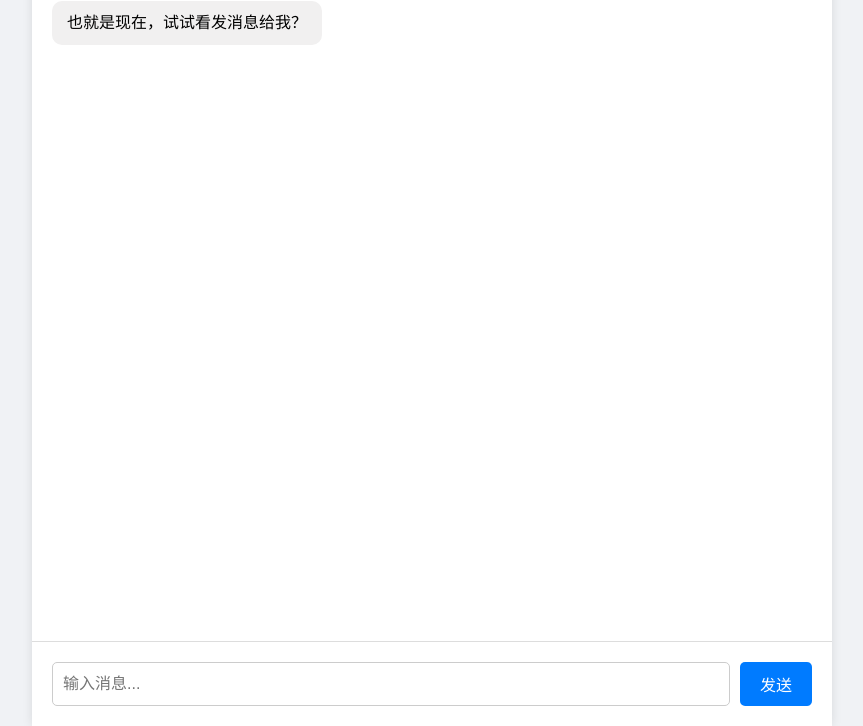
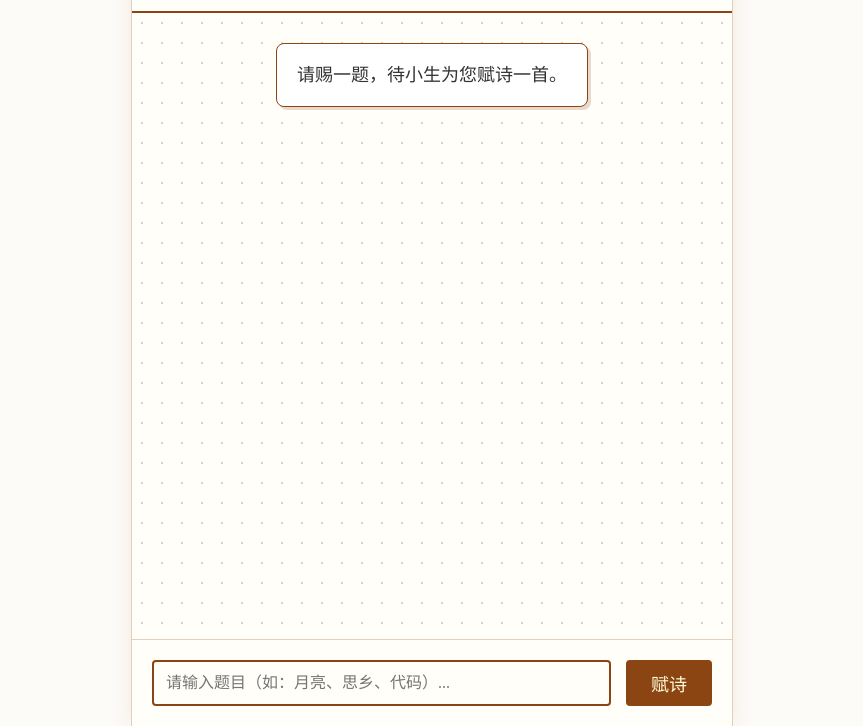
Before and after one commit to zypppei/deepseek-chat, a website: page public/index.html in a window 1280 px wide. Shown: the part 74-800 px from the top of the page, without its empty margins (208-1071 px from the left). Drawn offline with nearby package versions, Linux system fonts and the light colour scheme.

Commit message:
更新为七言绝句生成器

```diff
--- a/public/index.html
+++ b/public/index.html
@@ -3,114 +3,203 @@
 <head>
     <meta charset="UTF-8">
     <meta name="viewport" content="width=device-width, initial-scale=1.0">
-    <title>AI 助手 (修复版)</title>
-    <!-- 引入 marked 库用于美化输出 -->
+    <title>AI 七言绝句助手</title>
     <script src="https://cdn.jsdelivr.net/npm/marked/marked.min.js"></script>
     <style>
-        body { font-family: sans-serif; background: #f0f2f5; display: flex; justify-content: center; height: 100vh; margin: 0; }
-        .chat-container { width: 100%; max-width: 800px; background: white; display: flex; flex-direction: column; height: 100%; box-shadow: 0 0 10px rgba(0,0,0,0.1); }
-        .header { padding: 15px; text-align: center; border-bottom: 1px solid #ddd; font-weight: bold; }
-        #messages { flex: 1; padding: 20px; overflow-y: auto; display: flex; flex-direction: column; gap: 15px; }
-        .message { padding: 10px 15px; border-radius: 10px; max-width: 80%; line-height: 1.5; }
-        .user { background: #007bff; color: white; align-self: flex-end; }
-        .ai { background: #f1f0f0; color: black; align-self: flex-start; }
-        .input-area { padding: 20px; border-top: 1px solid #ddd; display: flex; gap: 10px; }
-        input { flex: 1; padding: 10px; border: 1px solid #ccc; border-radius: 5px; font-size: 16px; }
-        button { padding: 10px 20px; background: #007bff; color: white; border: none; border-radius: 5px; cursor: pointer; font-size: 16px; }
-        button:disabled { background: #ccc; }
-        /* 代码块样式 */
-        pre { background: #222; color: #fff; padding: 10px; border-radius: 5px; overflow-x: auto; }
+        /* --- 古风基础样式 --- */
+        body {
+            background-color: #fdfbf7; /* 米宣纸色 */
+            /* 优先使用楷体，没有则宋体 */
+            font-family: "Kaiti SC", "STKaiti", "楷体", "Songti SC", serif;
+            margin: 0;
+            display: flex;
+            justify-content: center;
+            height: 100vh;
+            color: #4a4a4a;
+        }
+
+        .chat-container {
+            width: 100%;
+            max-width: 600px;
+            background: #fffef9;
+            display: flex;
+            flex-direction: column;
+            box-shadow: 0 0 20px rgba(139, 69, 19, 0.1); /* 棕色阴影 */
+            height: 100%;
+            border-left: 1px solid #e0d0c0;
+            border-right: 1px solid #e0d0c0;
+        }
+
+        .header {
+            padding: 25px;
+            text-align: center;
+            border-bottom: 2px solid #8b4513; /* 深棕色边框 */
+            font-size: 24px;
+            font-weight: bold;
+            color: #8b4513;
+            letter-spacing: 5px;
+        }
+
+        #messages {
+            flex: 1;
+            padding: 30px;
+            overflow-y: auto;
+            display: flex;
+            flex-direction: column;
+            gap: 25px;
+            background-image: radial-gradient(#e0d0c0 1px, transparent 1px);
+            background-size: 20px 20px; /* 增加一点底纹 */
+        }
+
+        /* 消息气泡 - 古风改造 */
+        .message {
+            max-width: 85%;
+            padding: 15px 20px;
+            border-radius: 8px;
+            line-height: 1.8;
+            font-size: 18px;
+            position: relative;
+        }
+
+        /* 用户消息 */
+        .user {
+            align-self: flex-end;
+            background-color: #8b4513;
+            color: #fff;
+            border-top-right-radius: 0;
+            box-shadow: 2px 2px 5px rgba(0,0,0,0.1);
+        }
+
+        /* AI 诗人消息 */
+        .ai {
+            align-self: center; /* 诗句居中显示 */
+            background-color: #fff;
+            border: 1px solid #8b4513;
+            color: #333;
+            text-align: center; /* 文字居中 */
+            box-shadow: 3px 3px 0px rgba(139, 69, 19, 0.2);
+            min-width: 200px;
+        }
+
+        /* 输入区域 */
+        .input-area {
+            padding: 20px;
+            border-top: 1px solid #e0d0c0;
+            display: flex;
+            gap: 15px;
+            background: #fffef9;
+        }
+
+        input {
+            flex: 1;
+            padding: 12px;
+            border: 2px solid #8b4513;
+            border-radius: 4px;
+            font-size: 16px;
+            background: transparent;
+            font-family: inherit;
+            outline: none;
+        }
+
+        button {
+            padding: 10px 25px;
+            background-color: #8b4513;
+            color: #fffcdb;
+            border: none;
+            border-radius: 4px;
+            font-size: 18px;
+            cursor: pointer;
+            font-family: inherit;
+            transition: all 0.2s;
+        }
+
+        button:hover {
+            background-color: #a0522d;
+        }
+
+        button:disabled {
+            background-color: #ccc;
+            cursor: wait;
+        }
     </style>
 </head>
 <body>
 
 <div class="chat-container">
-    <div class="header">Gemini 2.0 修复版</div>
+    <div class="header">七言绝句生成器</div>
+
     <div id="messages">
-        <div class="message ai">也就是现在，试试看发消息给我？</div>
+        <div class="message ai">
+            请赐一题，待小生为您赋诗一首。
+        </div>
     </div>
+
     <div class="input-area">
-        <input type="text" id="userInput" placeholder="输入消息..." />
-        <!-- 注意：onclick 这里必须完全匹配下面的函数名 -->
-        <button id="sendBtn" onclick="sendMessage()">发送</button>
+        <input type="text" id="userInput" placeholder="请输入题目（如：月亮、思乡、代码）..." autocomplete="off">
+        <button id="sendBtn" onclick="sendMessage()">赋诗</button>
     </div>
 </div>
 
 <script>
-    // --- 调试代码：检查 JS 是否成功加载 ---
-    console.log("JS 脚本已启动！如果没有看到这句话，说明代码有严重错误。");
-
     const messagesDiv = document.getElementById('messages');
     const userInput = document.getElementById('userInput');
     const sendBtn = document.getElementById('sendBtn');
 
-    // 核心函数：sendMessage
+    // 回车发送
+    userInput.addEventListener('keypress', (e) => {
+        if (e.key === 'Enter') sendMessage();
+    });
+
     async function sendMessage() {
-        console.log("点击了发送按钮");
+        const text = userInput.value.trim();
+        if (!text) return;
 
-        const text = userInput.value.trim();
-        if (!text) {
-            alert("请输入内容！");
-            return;
-        }
-
-        // 1. 显示用户消息
+        // 1. 显示用户输入
         addMessage(text, 'user');
 
-        // 2. 锁定界面
         userInput.value = '';
         sendBtn.disabled = true;
-        sendBtn.innerText = '发送中...';
+        sendBtn.innerText = '斟酌中...';
 
         try {
-            console.log("正在请求后端...");
-            // 发送请求给 Node.js 后端
+            // 2. 发送给后端
             const response = await fetch('/api/chat', {
                 method: 'POST',
                 headers: { 'Content-Type': 'application/json' },
                 body: JSON.stringify({ message: text })
             });
 
-            console.log("后端响应状态:", response.status);
             const data = await response.json();
 
             if (data.error) {
-                addMessage("错误: " + data.error, 'ai');
+                addMessage("小生才思枯竭：" + data.error, 'ai');
             } else {
+                // 3. 显示诗句
                 addMessage(data.reply, 'ai');
             }
-        } catch (err) {
-            console.error("请求失败:", err);
-            addMessage("连接服务器失败，请确认终端里 'node server.js' 正在运行。", 'ai');
+
+        } catch (error) {
+            addMessage("网络连接不畅，请稍后再试。", 'ai');
         } finally {
-            // 3. 恢复界面
             sendBtn.disabled = false;
-            sendBtn.innerText = '发送';
-            userInput.focus();
+            sendBtn.innerText = '赋诗';
         }
     }
 
-    // 辅助函数：在屏幕上添加消息气泡
     function addMessage(text, sender) {
         const div = document.createElement('div');
         div.className = `message ${sender}`;
 
-        if (sender === 'ai' && typeof marked !== 'undefined') {
-            // 如果加载了 marked 库，就用它渲染 Markdown
-            div.innerHTML = marked.parse(text);
+        if (sender === 'ai') {
+            // 将换行符转换为 <br>，让诗句换行显示
+            div.innerHTML = text.replace(/\n/g, '<br>');
         } else {
-            // 否则直接显示文本
             div.textContent = text;
         }
 
         messagesDiv.appendChild(div);
         messagesDiv.scrollTop = messagesDiv.scrollHeight;
     }
-
-    // 回车键发送功能
-    userInput.addEventListener('keypress', function(e) {
-        if (e.key === 'Enter') sendMessage();
-    });
 </script>
 
 </body>
```
Also changed, not shown: server.js (+12 -10 lines).
